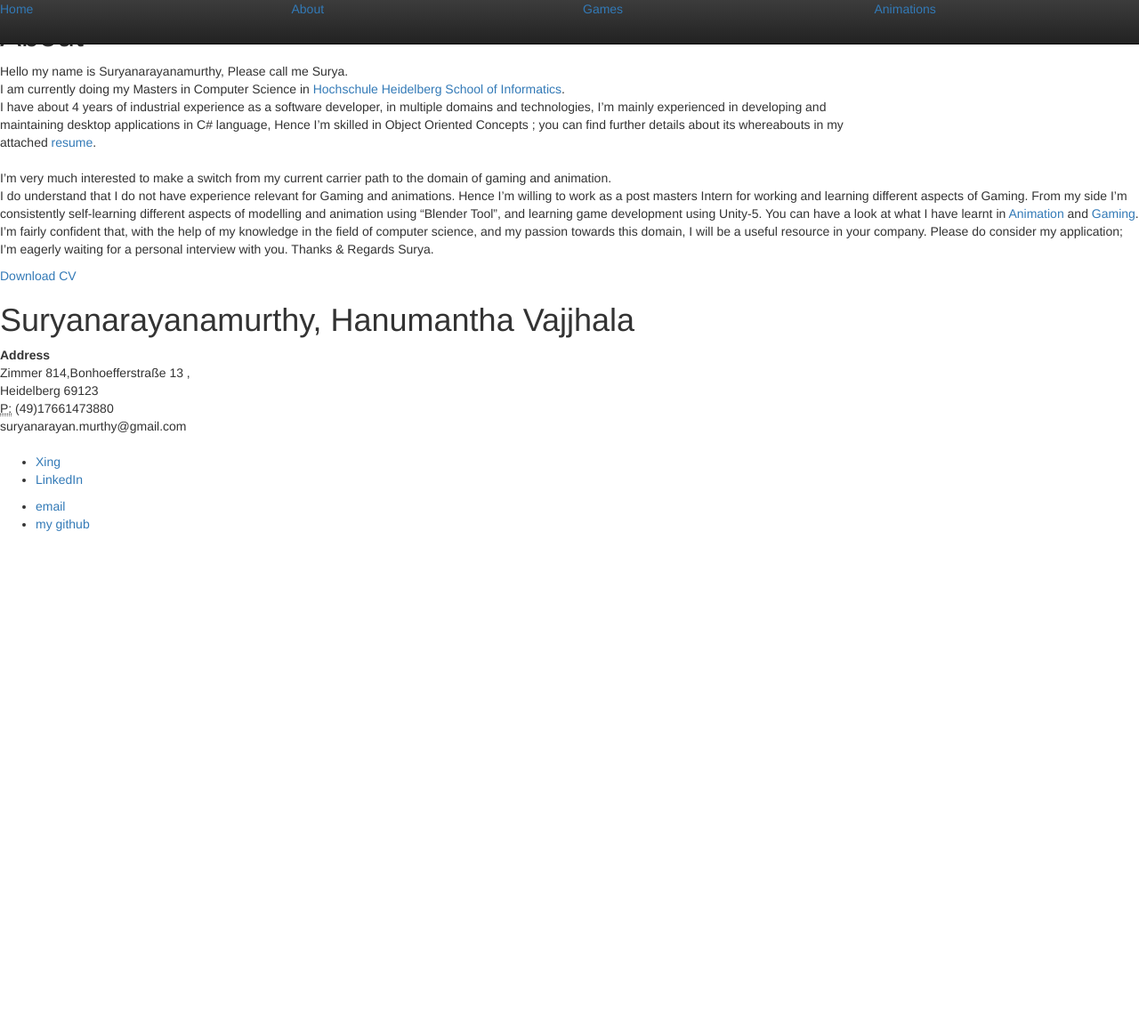
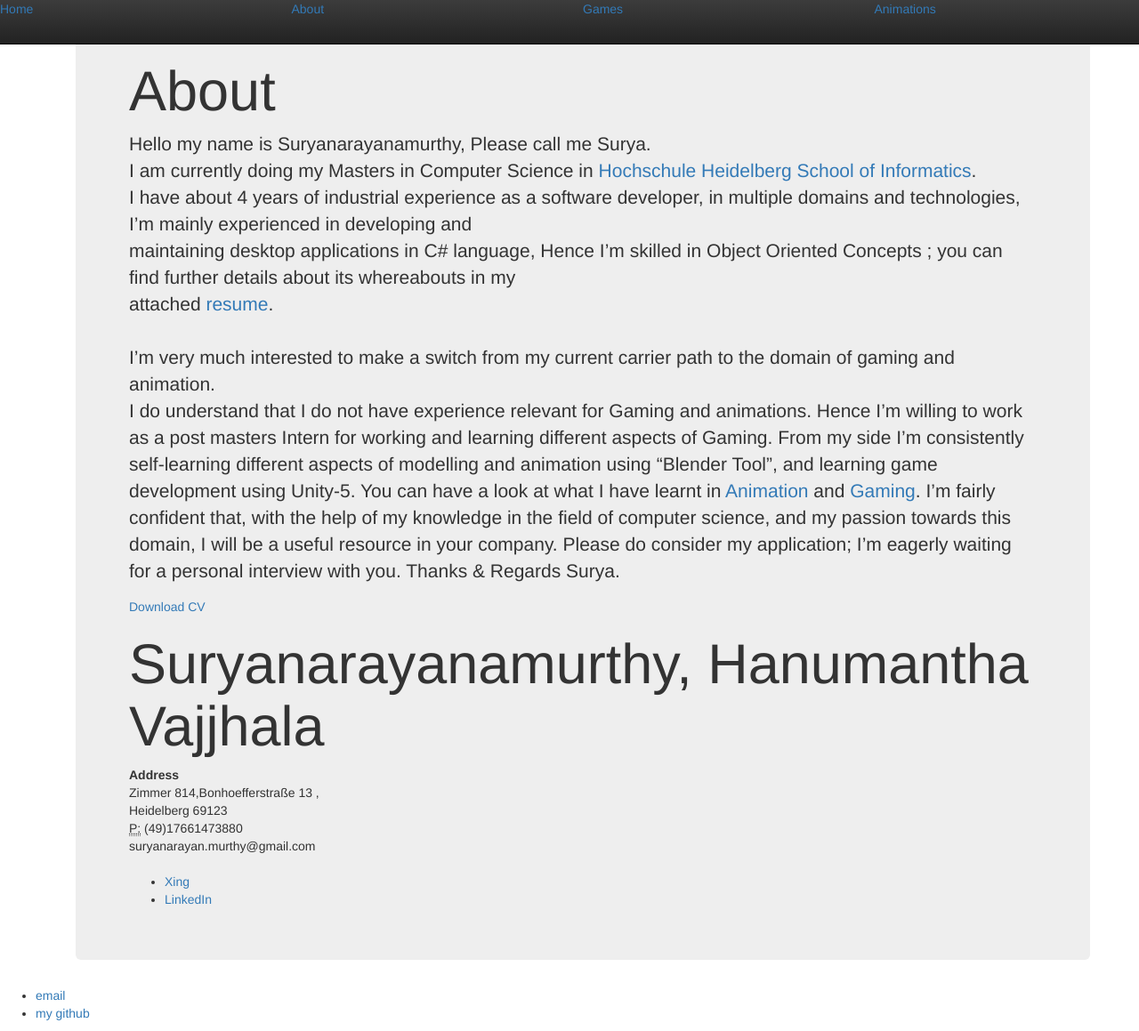
Before and after one commit to Suryanarayanamurthy/Suryanarayanamurthy.github.io, a Jekyll site: the page built from about/index.html, in a window 1280 px wide and 1159 px high. Shown: the whole window at 89% size. Built offline with Jekyll 4.4.1, drawn with Linux system fonts in a browser that asks for light colours.

Commit message:
there is no God

```diff
--- a/_layouts/default.html
+++ b/_layouts/default.html
@@ -37,10 +37,10 @@
 
 </div>
     </nav>
-<div class="container.">
+<div class="container">
 
   {{ content }}
-
+<div class="clearfix visible-md visible-lg"></div>
 </div>
 
   <footer>
--- a/about/index.html
+++ b/about/index.html
@@ -2,8 +2,11 @@
 layout: default
 title: About Suryanarayanamurthy, Hanumantha Vajjhala.
 ---
+<div class="container">
+<div class="col">
+		<div class="about">
+		<div class="jumbotron">
 
-		<div class="about">
 			<h1>About</h1>
 			<p>
 
@@ -40,8 +43,12 @@ Surya.
 
 
 			<ul class="contacts">
+
 				<li><a href="https://www.xing.com/profile/Suryanarayanamurthy_HanumanthaVajjhala">Xing</a></li>
 				<li><a href="https://de.linkedin.com/pub/suryanarayanamurthy-hanumantha-vajjhala/30/bb5/179">LinkedIn</a></li>
 				<!--<li><a href="#">Should i add FB link here?? let's put a pin on it."</a></li>-->
 				</ul>
 		</div>
+</div>
+</div>
+</div>
```
